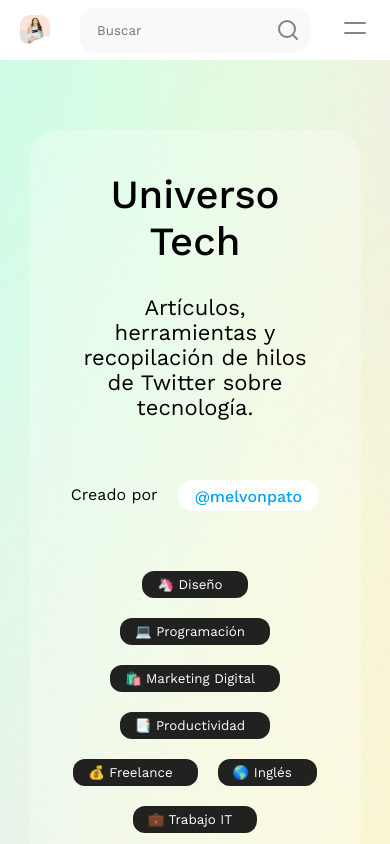
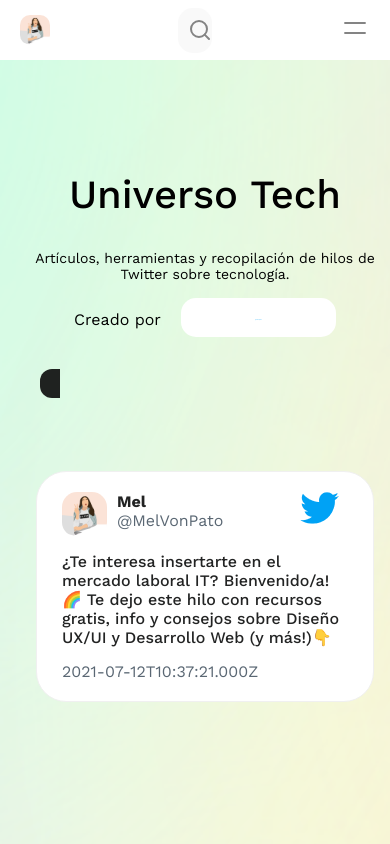
Before and after one commit to danielfep03/Mel, a React (Create React App) app: page / in a window 390 px wide. Shown: the top 844 px of the page. Built offline with nearby package versions, Linux system fonts and the light colour scheme.

Commit message:
Content margins fixed, css lint

```diff
--- a/src/components/Category.jsx
+++ b/src/components/Category.jsx
@@ -1,5 +1,6 @@
 import React from 'react'
 import '../styles/Category.css'
+
 function Category({name, selected, isSelected}) {
   return (
     <button className={'category ' + (selected ? 'selected' : '')}
--- a/src/components/Content.jsx
+++ b/src/components/Content.jsx
@@ -15,10 +15,12 @@ function Content() {
       <div className="created__by">
         <span>Creado por</span>
         <a className="button" href="https://twitter.com/MelVonPato" target="_blank" rel="noopener noreferrer">
-          @melvonpato
+          <span>@melvonpato</span>
         </a>
       </div>
-      <Categories filter={categorySelector}/>
+      <div className="wrapper-categories">
+        <Categories filter={categorySelector}/>
+      </div>
       <Threads currentCategory={state}/>
     </div>
   )
--- a/src/styles/Categories.css
+++ b/src/styles/Categories.css
@@ -1,7 +1,24 @@
 .Categories {
-  display: flex;
-  flex-wrap: wrap;
+  display        : flex;
+  flex-wrap      : wrap;
   justify-content: center;
-  max-width: 938px;
-  gap: 20px;
+  max-width      : 9px;
+  gap            : 20px;
 }
+
+@media only screen and (max-width: 780px) {
+  .Categories {
+    justify-content   : space-between;
+    flex-wrap         : nowrap;
+    overflow          : scroll;
+    padding-right     : 20px;
+    width             : 100%;
+    white-space       : nowrap;
+    -ms-overflow-style: none;
+    scrollbar-width   : none;
+  }
+
+  .Categories::-webkit-scrollbar {
+    display: none;
+  }
+}
--- a/src/styles/Category.css
+++ b/src/styles/Category.css
@@ -1,15 +1,23 @@
 .category {
   background-color: var(--black);
-  color: #FFF;
-  padding: 6px 25px 6px 15px;
-  border-radius: 12px;
-  box-sizing: content-box;
-  display: inline-block;
-  text-align: center;
-  border: none;
-  cursor: pointer;
+  color           : #FFF;
+  padding         : 6px 20px;
+  border-radius   : 12px;
+  box-sizing      : border-box;
+  display         : inline-block;
+  text-align      : center;
+  border          : none;
+  cursor          : pointer;
+  width           : 185px;
 }
 
 .selected {
   background-color: var(--blue) !important;
 }
+
+@media only screen and (max-width: 450px) {
+  .category {
+    height     : 29px;
+    white-space: nowrap;
+  }
+}
--- a/src/styles/Content.css
+++ b/src/styles/Content.css
@@ -1,55 +1,93 @@
 .Content {
-  background: rgba(255, 255, 255, 0.25);
+  background         : rgba(255, 255, 255, 0.25);
   /* background-color: aqua; */
-  position: absolute;
-  top: 130px;
-  left: 0;
-  right: 0;
-  border-radius: 30px;
-  margin: auto;
-  width: 85%;
-  max-width: 1240px;
-  padding: 41px;
-  display: flex;
-  flex-direction: column;
-  align-items: center;
-  justify-content: center;
+  position           : absolute;
+  top                : 130px;
+  left               : 0;
+  right              : 0;
+  border-radius      : 30px;
+  margin             : auto;
+  width              : 90%;
+  max-width          : 1240px;
+  padding            : 41px;
+  display            : flex;
+  flex-direction     : column;
+  align-items        : center;
+  justify-content    : center;
 }
 
-.Content > h1 {
-  margin-bottom: 30px;
-  font-weight: 600;
-  font-size: 40px;
+.Content>h1 {
+  margin-bottom: 32px;
+  font-weight  : 600;
+  font-size    : 40px;
 }
 
-.Content > h2 {
-  margin-bottom: 60px;
-  font-weight: 400;
-  font-size: 22px;
+.Content>h2 {
+  margin-bottom: 32px;
+  font-weight  : 400;
+  font-size    : 22px;
 }
 
 .created__by {
-  display: flex;
-  margin: auto;
-  margin-bottom: 60px;
+  display      : flex;
+  margin       : auto;
+  margin-bottom: 32px;
 }
 
-.created__by > span {
-  margin-top: 5px;
-}
-
-.created__by > a{
-  font-weight: 600;
-  height: 31px;
-  text-align: center;
+.created__by>span {
+  margin-top: 12px;
 }
 
 .button {
   background-color: var(--white);
-  border-radius: 15px;
-  padding: 7px 17px;
-  margin-left: 20px;
-  color: var(--blue);
-  text-decoration: none;
-  font-weight: 500;
+  border-radius   : 15px;
+  height          : 45px;
+  padding         : 7px 17px;
+  margin-left     : 20px;
+  color           : var(--blue);
+  text-decoration : none;
+  text-align      : center;
 }
+
+.button>span {
+  line-height: 30px;
+  font-weight: 600;
+  font-size  : 22px;
+}
+
+/* =============== RESPONSIVE mobile =============== */
+
+@media only screen and (max-width: 780px) {
+  .Content {
+    background   : none;
+    width        : 100%;
+    padding-left : 20px;
+    padding-right: 0;
+    text-align   : center;
+  }
+
+  .Content>h2 {
+    font-size    : 14px;
+    margin-bottom: 16px;
+  }
+
+  .button {
+    width     : 155px !important;
+    height    : 39px !important;
+    text-align: center;
+  }
+
+  .button>span {
+    font-size: 1px;
+  }
+
+  .created__by {
+    margin-bottom: 32px;
+  }
+
+  .wrapper-categories {
+    width  : 100%;
+    padding: 0 0 0 20px;
+  }
+
+}
--- a/src/styles/Header.css
+++ b/src/styles/Header.css
@@ -26,16 +26,16 @@
 }
 
 .search-input {
-  width: 100%;
-  border: none;
-  background-color: var(--gray);
-  height : 45px;
-  border-radius: 15px;
-  padding-left: 17px;
-  background-image: url(../images/search.svg);
-  background-repeat: no-repeat;
+  width              : 100%;
+  border             : none;
+  background-color   : var(--gray);
+  height             : 45px;
+  border-radius      : 15px;
+  padding-left       : 17px;
+  background-image   : url(../images/search.svg);
+  background-repeat  : no-repeat;
   background-position: 95% 50%;
-  padding-right: 17px;
+  padding-right      : 17px;
 }
 
 .search-input:focus {
@@ -79,20 +79,24 @@
 
   .wrapper__header {
     padding: 15px 20px;
-    display: flex;
+    width  : 100vw;
   }
 
+
+
+}
+
+@media only screen and (max-width: 450px) {
   .search-input {
-    width: 70vw;
+    width: 4vw;
   }
 
   .search-input:focus {
-    position: absolute;
-    width: 95vw;
-    transition: width 0.8s ease;
-    margin: auto;
-    left: 0;
-    right: 0;
+    position  : absolute;
+    width     : 95vw;
+    transition: width 0.5s ease;
+    margin    : auto;
+    left      : 0;
+    right     : 0;
   }
-
 }
--- a/src/styles/NavMobile.css
+++ b/src/styles/NavMobile.css
@@ -1,50 +1,50 @@
 .NavButton {
   background: none;
-  border: none;
-  padding: 0;
-  cursor: pointer;
+  border    : none;
+  padding   : 0;
+  cursor    : pointer;
 }
 
-.NavButton > img {
-  width: 30px;
+.NavButton>img {
+  width : 30px;
   height: 30px;
 }
 
 .side-bar {
   background-color: var(--white);
-  display: flex;
-  flex-direction: column;
-  width: 240px;
-  height: 191px;
-  position: absolute;
-  top: 60px;
-  right: -100%;
-  transition: right 500ms ease-in-out 25ms;
-  padding-left: 17px;
+  display         : flex;
+  flex-direction  : column;
+  width           : 240px;
+  height          : 191px;
+  position        : absolute;
+  top             : 59px;
+  right           : -100%;
+  transition      : right 500ms ease-in-out 25ms;
+  padding-left    : 17px;
 }
 
-.side-bar > span {
-  text-align: left;
-  color: rgba(9, 10, 10, 0.5);
-  font-weight: 400;
-  font-size: 14px;
-  margin-bottom: 11px;
-  margin-top: 23px;
+.side-bar>span {
+  text-align    : left;
+  color         : rgba(9, 10, 10, 0.5);
+  font-weight   : 400;
+  font-size     : 14px;
+  margin-bottom : 11px;
+  margin-top    : 23px;
   /* line-height: 140%; */
 }
 
-.side-bar > a {
-  width: 18px;
-  height: 18px;
+.side-bar>a {
+  width        : 18px;
+  height       : 18px;
   margin-bottom: 16px;
 }
 
 .side-bar img {
-  width: 18px;
+  width : 18px;
   height: 18px;
 }
 
 .active {
-  right: 0 !important;
+  right     : 0 !important;
   transition: right 500ms ease-in-out 25ms;
 }
--- a/src/styles/Thread.css
+++ b/src/styles/Thread.css
@@ -1,41 +1,47 @@
 .thread {
   background-color: var(--white);
-  border-radius: 30px;
-  overflow: hidden;
-  padding: 20px 25px;
-  border: 1px solid #F0F0F0;
-  text-decoration: none;
+  border-radius   : 30px;
+  overflow        : hidden;
+  padding         : 20px 25px;
+  border          : 1px solid #F0F0F0;
+  text-decoration : none;
+  box-sizing      : border-box;
+  width           : calc(100% - 2em);
+  /* width        : 501px; */
+  /* height       : 229px; */
+  margin          : auto;
+  margin-top      : 0;
 }
 
 .thread:hover {
   background-color: var(--hover);
-  transition: background-color 0.5s ease;
+  transition      : background-color 0.5s ease;
 }
 
 .thread__wrapper {
-  display: flex;
-  flex-direction: column;
+  display        : flex;
+  flex-direction : column;
   justify-content: space-between;
-  height: 100%;
+  height         : 100%;
 }
 
 .thread__header {
-  display: flex;
+  display        : flex;
   justify-content: space-between;
-  margin-bottom: 15px;
+  margin-bottom  : 15px;
 }
 
-.thread__header > div {
+.thread__header>div {
   display: flex;
 }
 
 .thread__profile {
-  display: flex;
-  flex-direction: column;
+  display        : flex;
+  flex-direction : column;
   justify-content: flex-start;
-  align-items: flex-start;
-  margin-left: 10px;
-  color: var(--black) !important;
+  align-items    : flex-start;
+  margin-left    : 10px;
+  color          : var(--black) !important;
 }
 
 .thread__profile span:first-of-type {
@@ -47,19 +53,22 @@
   color: var(--gray-text);
 }
 
-.thread__header > img {
-  width: 57px;
+.thread__header>img {
+  width : 57px;
   height: 32px;
 }
 
 .thread__text {
-  text-align: left;
-  font-weight: 600;
+  text-align   : left;
+  font-weight  : 600;
   margin-bottom: 15px;
-  color: var(--black) !important;
+  color        : var(--black) !important;
+  white-space  : pre-line;
+  text-overflow: ellipsis;
+  overflow     : hidden;
 }
 
 .created_at {
   text-align: justify;
-  color: var(--gray-text);
+  color     : var(--gray-text);
 }
--- a/src/styles/Threads.css
+++ b/src/styles/Threads.css
@@ -1,8 +1,8 @@
 .Threads {
-  margin-top: 80px;
-  width: 100%;
-  display: grid;
-  grid-template-columns: repeat( auto-fit, minmax(300px, 450px) );
-  gap: 1em;
-  justify-content: center;
+  margin-top           : 73px;
+  width                : 100%;
+  display              : grid;
+  grid-template-columns: repeat(auto-fit, minmax(300px, 503px));
+  gap                  : 40px;
+  justify-content      : center;
 }
```
Also changed, not shown: src/images/background-responsive.svg, 1 other file (tests, documents, lock files or other folders).
